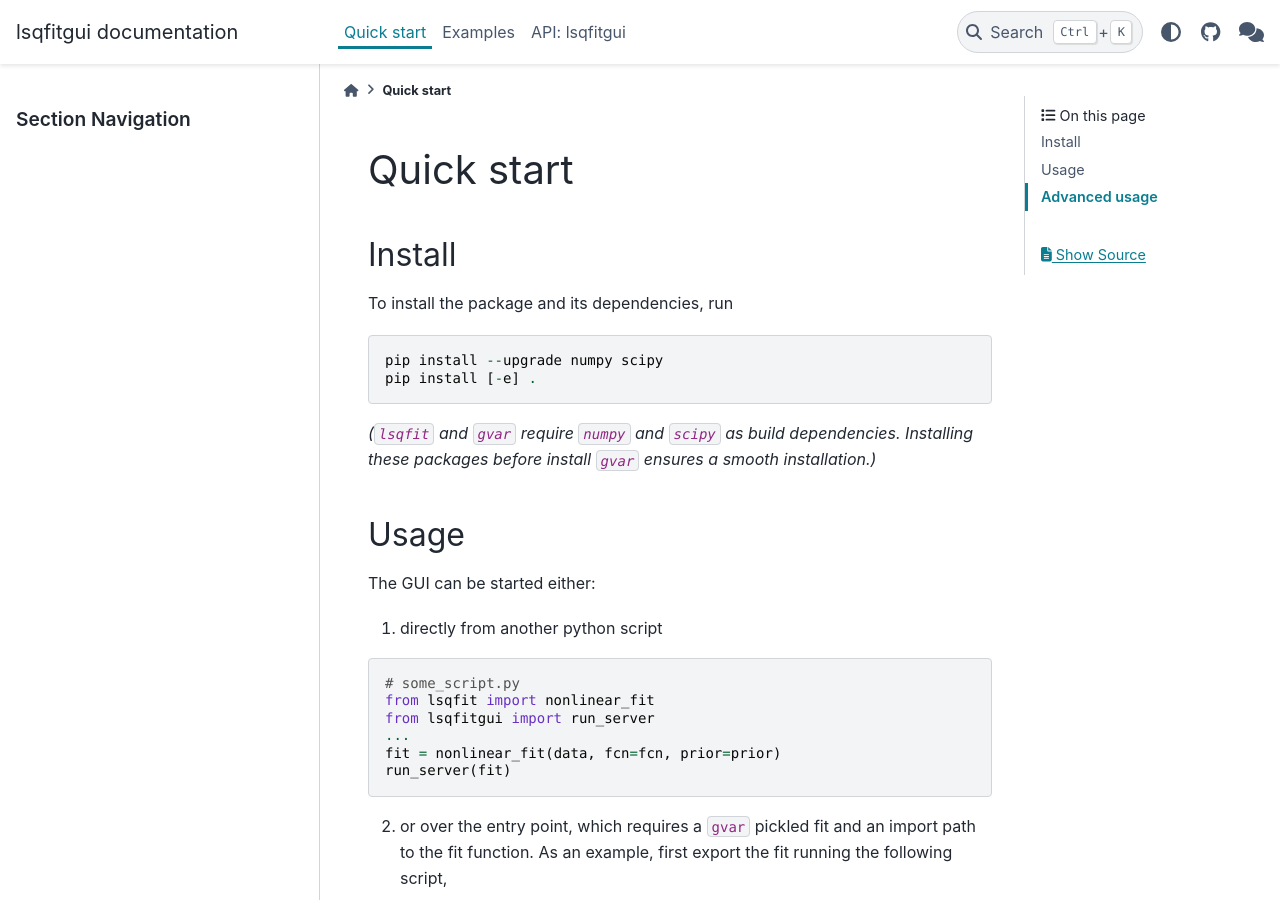
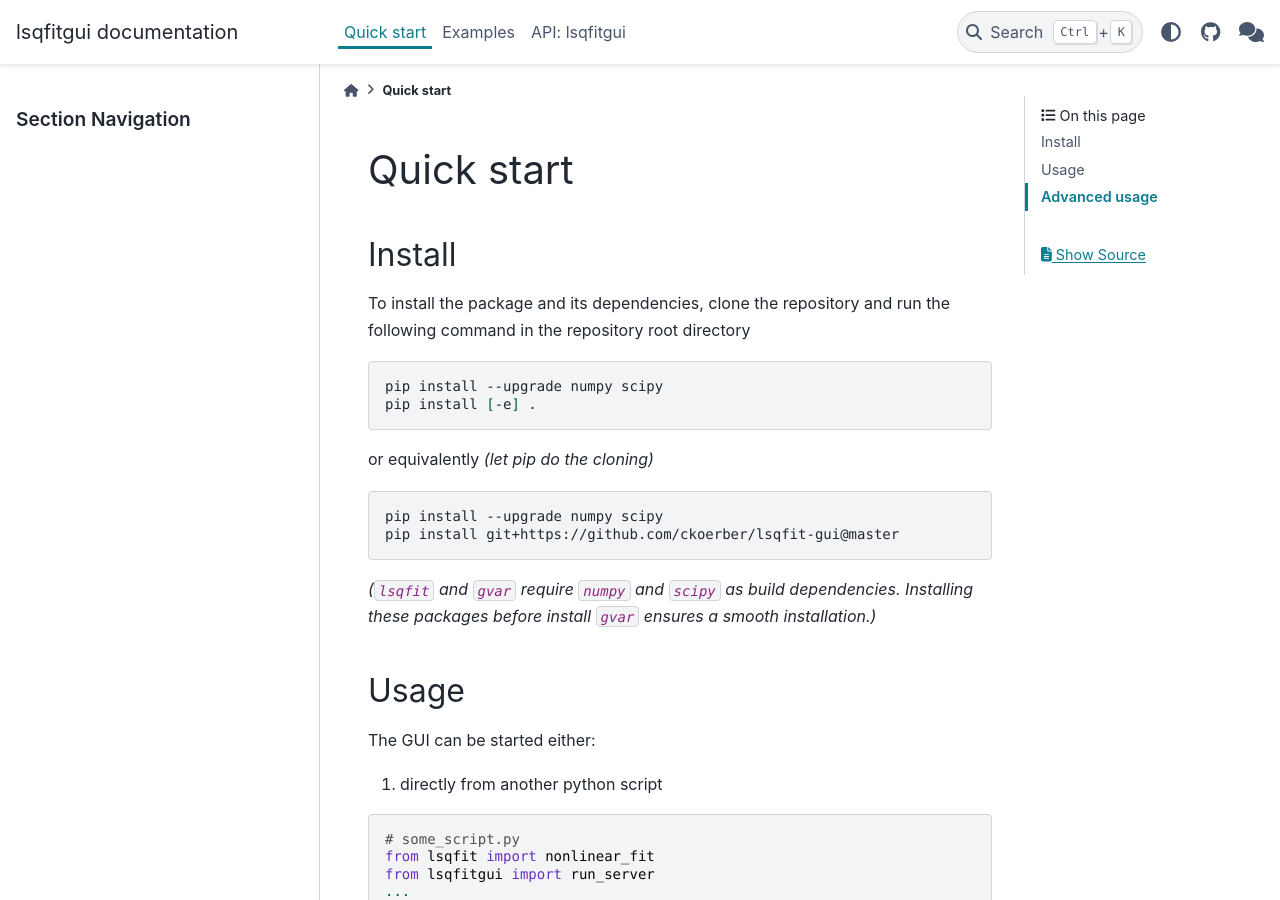
Before and after one commit to ckoerber/lsqfit-gui, a Sphinx documentation site: the page built from doc/source/quickstart.md, in a window 1280 px wide and 900 px high. Built offline with Sphinx 7.4.7 and the PyData theme 0.15.4, drawn with Linux system fonts in a browser that asks for light colours; the version number could not be read and is left out.

Commit message:
Update install in quickstart

````diff
--- a/doc/source/quickstart.md
+++ b/doc/source/quickstart.md
@@ -2,11 +2,17 @@
 
 ## Install
 
-To install the package and its dependencies, run
-```
+To install the package and its dependencies, clone the repository and run the following command in the repository root directory
+```bash
 pip install --upgrade numpy scipy
 pip install [-e] .
 ```
+or equivalently _(let pip do the cloning)_
+```bash
+pip install --upgrade numpy scipy
+pip install git+https://github.com/ckoerber/lsqfit-gui@master
+```
+
 _(`lsqfit` and `gvar` require `numpy` and `scipy` as build dependencies. Installing these packages before install `gvar` ensures a smooth installation.)_
 
 ## Usage
````
